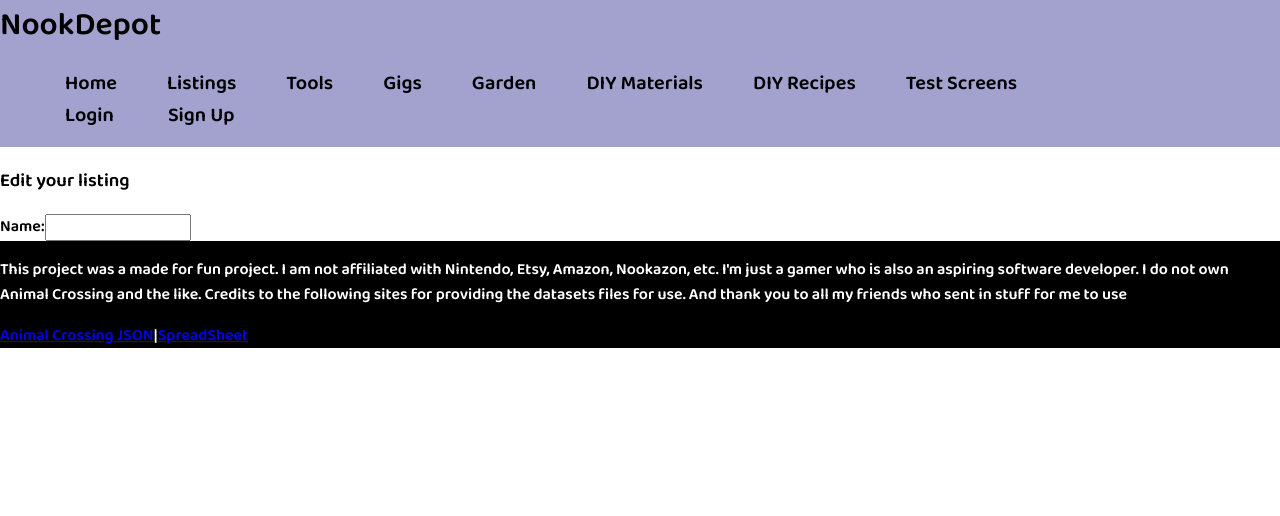
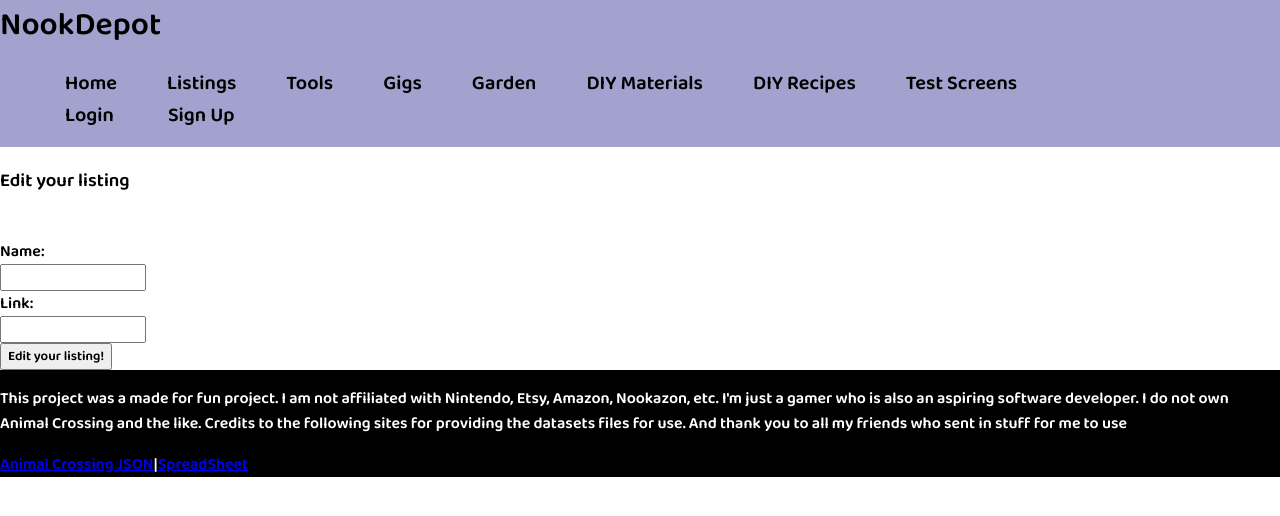
Before and after one commit to kbongco/NookDepot, a React (Create React App) app in the folder client/: page /listings/1/edit in a window 1280 px wide. Shown: the top 516 px of the page. Built offline with nearby package versions, Linux system fonts and the light colour scheme; no server answers.

Commit message:
completed form and edited stuff

```diff
--- a/client/src/screens/ListingsForms/EditListings.jsx
+++ b/client/src/screens/ListingsForms/EditListings.jsx
@@ -18,7 +18,7 @@ export default function EditListings(props) {
       const singleListing = listings.find(listing => listing.id === Number(id))
       setFormData({
         name: singleListing.name,
-        link: singleListing.links
+        links: singleListing.links
       })
     }
     if (listings.length) {
@@ -36,14 +36,24 @@ export default function EditListings(props) {
       updateSubmit(id,formData)
     }}>
       <h3>Edit your listing </h3>
-      <label>
-        Name:
+      <label><br/>
+        Name:<br/>
          <input
           name='name'
           type='text'
           value={name}
           onChange={handleChange}
-          />
+        />
+        <label><br/>
+          Link:<br/>
+           <input
+            name='links'
+            type='text'
+            value={links}
+            onChange={handleChange}
+          /><br/>
+          <button>Edit your listing! </button>
+        </label>
       </label>
     </form>
   )
```
